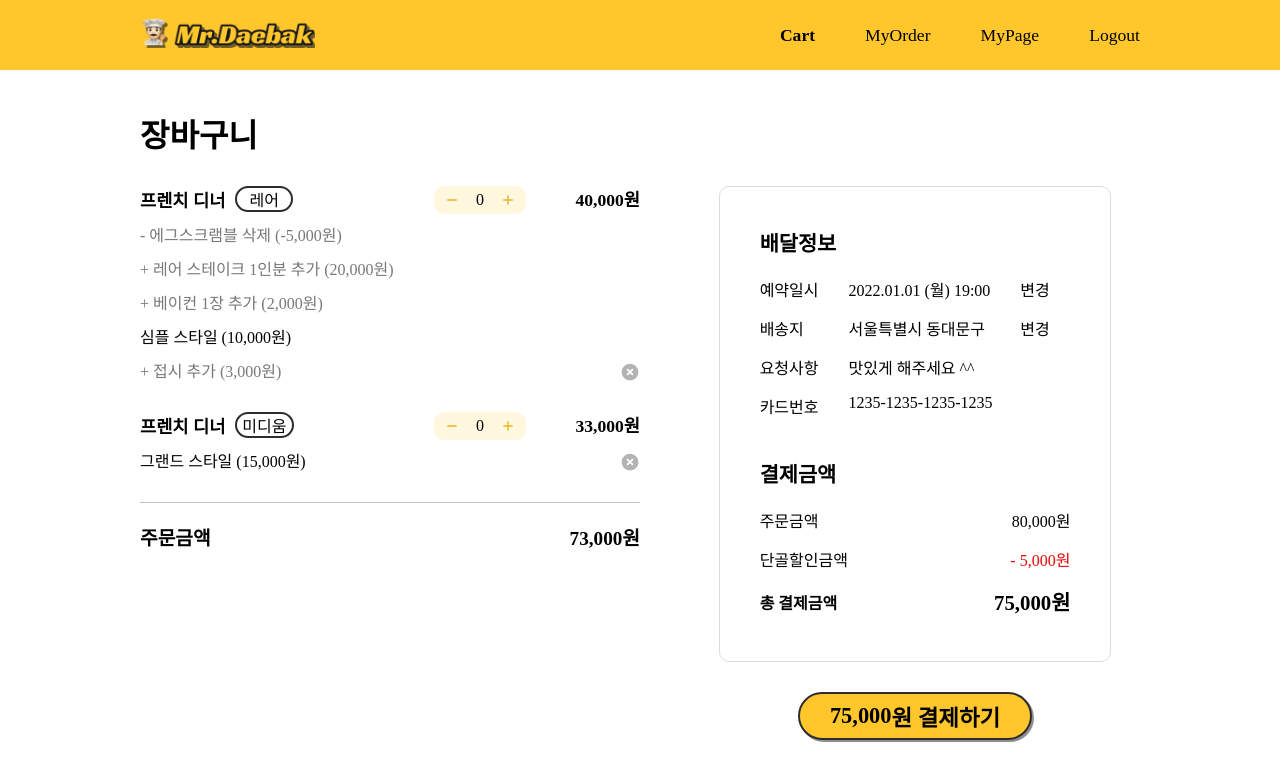
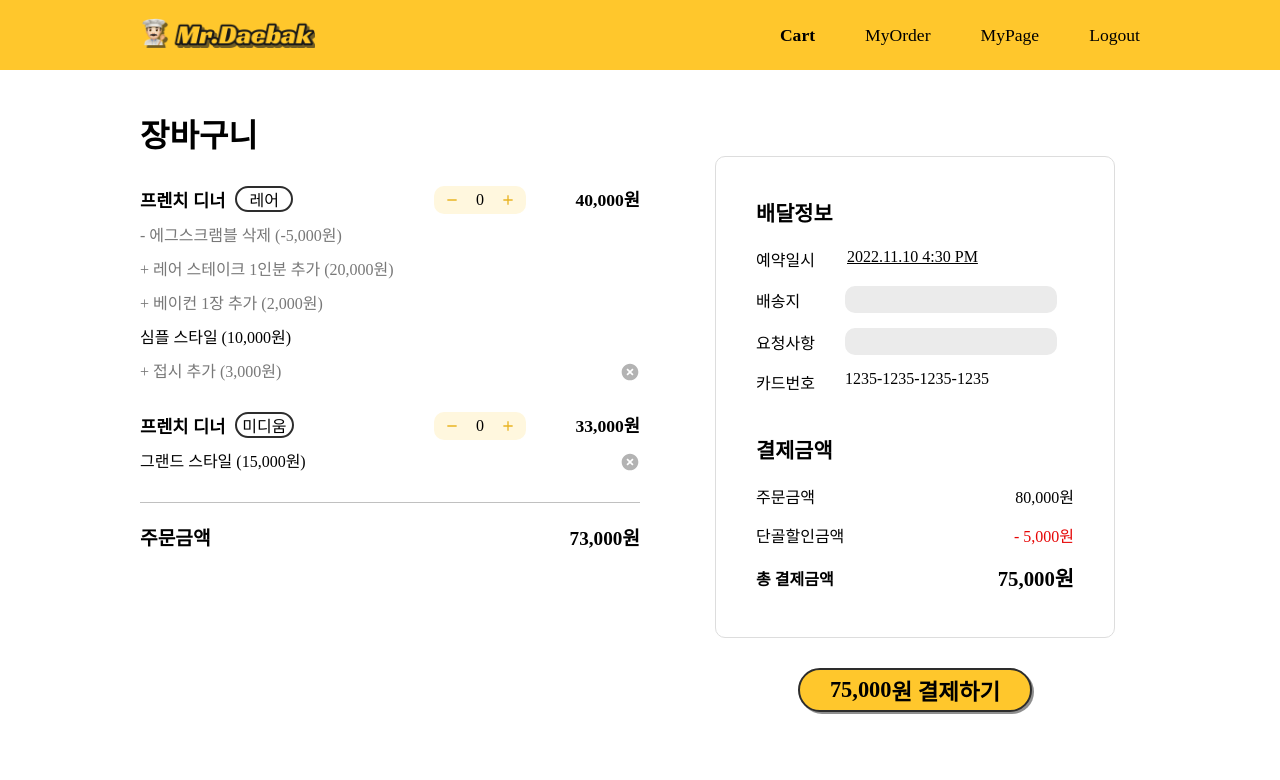
Before and after one commit to gaeguul/cowball-frontend, a React (Create React App) app: page /cart in a window 1280 px wide. Shown: the top 780 px of the page. Built offline with nearby package versions, Linux system fonts and the light colour scheme; the HTML template or start-up script is replaced by a standard one; a web font is replaced by a local one.

Commit message:
[Feat] Cart 페이지에서 배달정보 넘기기

```diff
--- a/package.json
+++ b/package.json
@@ -9,6 +9,7 @@
     "axios": "^1.1.3",
     "node-sass": "^7.0.3",
     "react": "^18.2.0",
+    "react-datepicker": "^4.8.0",
     "react-dom": "^18.2.0",
     "react-hook-form": "^7.39.2",
     "react-icons": "^4.6.0",
--- a/src/Page/CartPage.js
+++ b/src/Page/CartPage.js
@@ -1,8 +1,15 @@
 import React, { useState } from 'react';
+import { useForm } from 'react-hook-form';
 import CustomerLayout from '../Component/CustomerLayout';
 import Header from '../Component/Header';
 import { BiPlus, BiMinus } from 'react-icons/bi';
 import { RiCloseCircleFill } from 'react-icons/ri';
+
+import DatePicker from 'react-datepicker';
+import setHours from 'date-fns/setHours';
+import setMinutes from 'date-fns/setMinutes';
+import 'react-datepicker/dist/react-datepicker.css';
+
 import '../scss/CartPage.scss';
 
 function DeleteDinnerButton() {
@@ -46,7 +53,48 @@ function ChangeDinnerNumberButton() {
   );
 }
 
+function DatePickerComponent() {
+  const [startDate, setStartDate] = useState(
+    setHours(setMinutes(new Date(), 30), 16),
+  );
+
+  const includeTimes = [
+    setHours(setMinutes(new Date(), 30), 15),
+    setHours(setMinutes(new Date(), 0), 16),
+    setHours(setMinutes(new Date(), 30), 16),
+    setHours(setMinutes(new Date(), 0), 17),
+    setHours(setMinutes(new Date(), 30), 17),
+    setHours(setMinutes(new Date(), 0), 18),
+    setHours(setMinutes(new Date(), 30), 18),
+    setHours(setMinutes(new Date(), 0), 19),
+    setHours(setMinutes(new Date(), 30), 19),
+    setHours(setMinutes(new Date(), 0), 20),
+    setHours(setMinutes(new Date(), 30), 20),
+  ];
+
+  return (
+    <DatePicker
+      selected={startDate}
+      onChange={(date) => setStartDate(date)}
+      dateFormat='yyyy.MM.dd h:mm aa'
+      showTimeSelect
+      includeTimes={includeTimes}
+    />
+  );
+}
+
 function CartPage() {
+  const {
+    register,
+    handleSubmit,
+    formState: { isSubmitting },
+  } = useForm();
+
+  const onSubmit = async (data) => {
+    await new Promise((r) => setTimeout(r, 1000));
+    console.log(JSON.stringify(data));
+  };
+
   return (
     <CustomerLayout>
       <Header />
@@ -102,19 +150,36 @@ function CartPage() {
                 <div className='total-price'>73,000원</div>
               </div>
             </div>
-            <div className='right-info-container'>
+            <form
+              className='right-info-container'
+              onSubmit={handleSubmit(onSubmit)}
+            >
               <div className='top-info-container'>
                 <div className='delivery-info-container'>
                   <div className='title'>배달정보</div>
                   <div className='content-container'>
                     <div className='rsv-date-title content-title'>예약일시</div>
-                    <div className='rsv-date'>2022.01.01 (월) 19:00</div>
-                    <div className='rsv-date-change-button-container'>변경</div>
+                    <div className='rsv-date date-picker'>
+                      <DatePickerComponent />
+                    </div>
                     <div className='address-title content-title'>배송지</div>
-                    <div className='address'>서울특별시 동대문구</div>
-                    <div className='address-change-button-container'>변경</div>
+                    <div className='address-input-container'>
+                      <input
+                        id='address'
+                        type='text'
+                        name='address'
+                        {...register('address')}
+                      />
+                    </div>
                     <div className='request-title content-title'>요청사항</div>
-                    <div className='request-container'>맛있게 해주세요 ^^</div>
+                    <div className='request-input-container'>
+                      <input
+                        id='request'
+                        type='text'
+                        name='request'
+                        {...register('request')}
+                      />
+                    </div>
                     <div className='card-number-title content-title'>
                       카드번호
                     </div>
@@ -139,10 +204,14 @@ function CartPage() {
                   </div>
                 </div>
               </div>
-              <div className='pay-button'>
+              <button
+                type='submit'
+                className='pay-button'
+                disabled={isSubmitting}
+              >
                 <span className='payment-price-number'>75,000</span>원 결제하기
-              </div>
-            </div>
+              </button>
+            </form>
           </div>
         </div>
       </div>
--- a/src/Page/index.js
+++ b/src/Page/index.js
@@ -1,7 +1,7 @@
 export { default as MainPage } from './MainPage';
 export { default as OrderPage } from './OrderPage';
 export { default as CartPage } from './CartPage';
-export { default as CartCompletePage } from './CartCompletePage';
+export { default as OrderCompletePage } from './OrderCompletePage';
 
 export { default as MyOrderPage } from './MyOrderPage';
 export { default as MyPage } from './MyPage';
--- a/src/Routes/index.js
+++ b/src/Routes/index.js
@@ -4,7 +4,7 @@ import {
   MainPage,
   OrderPage,
   CartPage,
-  CartCompletePage,
+  OrderCompletePage,
   MyOrderPage,
   MyPage,
   ChangePasswordPage,
@@ -30,7 +30,7 @@ function Router() {
         <Route path='/signup' element={<CustomerSignupPage />} />
         <Route path='/order/:' element={<OrderPage />} />
         <Route path='/cart' element={<CartPage />} />
-        <Route path='/cart/complete' element={<CartCompletePage />} />
+        <Route path='/ordercomplete' element={<OrderCompletePage />} />
         <Route path='/myorder' element={<MyOrderPage />} />
         <Route path='/mypage' element={<MyPage />} />
         <Route path='/mypage/changepw' element={<ChangePasswordPage />} />
--- a/src/scss/CartPage.scss
+++ b/src/scss/CartPage.scss
@@ -2,6 +2,30 @@
 
 @import './component/customerlayout';
 @import './component/header';
+
+input#address,
+input#request {
+  background-color: #ebebeb;
+  border: 0px;
+  height: 25px;
+  border-radius: 10px;
+  padding-left: 10px;
+  font-size: 16px;
+}
+
+.date-picker {
+  input {
+    border: 0px solid white;
+    font-size: 16px;
+    font-weight: 500;
+    text-decoration: underline;
+
+    &:hover {
+      cursor: pointer;
+      font-weight: 600;
+    }
+  }
+}
 
 .main-container {
   display: flex;
@@ -18,7 +42,6 @@
       justify-content: flex-start;
       font-size: 2em;
       font-weight: 600;
-      padding-bottom: 30px;
     }
 
     .dinner-cart-list-container {
@@ -27,6 +50,8 @@
       gap: 50px;
 
       .menu-container {
+        padding-top: 30px;
+
         display: flex;
         flex-direction: column;
         gap: 30px;
@@ -132,7 +157,7 @@
     height: 30px;
 
     margin-top: 30px;
-    padding: 7px 30px;
+    padding: 20px 30px;
 
     border: 2px solid #2d2d2d;
     border-radius: 30px;
@@ -165,7 +190,8 @@
     // height: 400px;
     padding: 40px;
     gap: 40px;
-    // width: 100%;
+    width: 400px;
+    box-sizing: border-box;
 
     .payment-info-container {
       display: flex;
@@ -179,6 +205,8 @@
         gap: 15px 30px;
 
         .content-title {
+          display: flex;
+          align-items: center;
           font-weight: 500;
           text-align: left;
         }
@@ -221,19 +249,13 @@
 
       .content-container {
         display: grid;
-        grid-template-columns: max-content 1fr 50px;
+        grid-template-columns: max-content 1fr;
         gap: 15px 30px;
 
         .content-title {
+          display: flex;
+          align-items: center;
           font-weight: 500;
-        }
-
-        .request-container {
-          grid-column: 2 / -1;
-        }
-
-        .card-number {
-          grid-column: 2 / -1;
         }
       }
     }
```
Also changed, not shown: src/Page/OrderCompletePage.js (renamed from src/Page/CartCompletePage.js, +4 -4 lines), src/scss/OrderCompletePage.scss (renamed from src/scss/CartCompletePage.scss), 1 other file (tests, documents, lock files or other folders).
